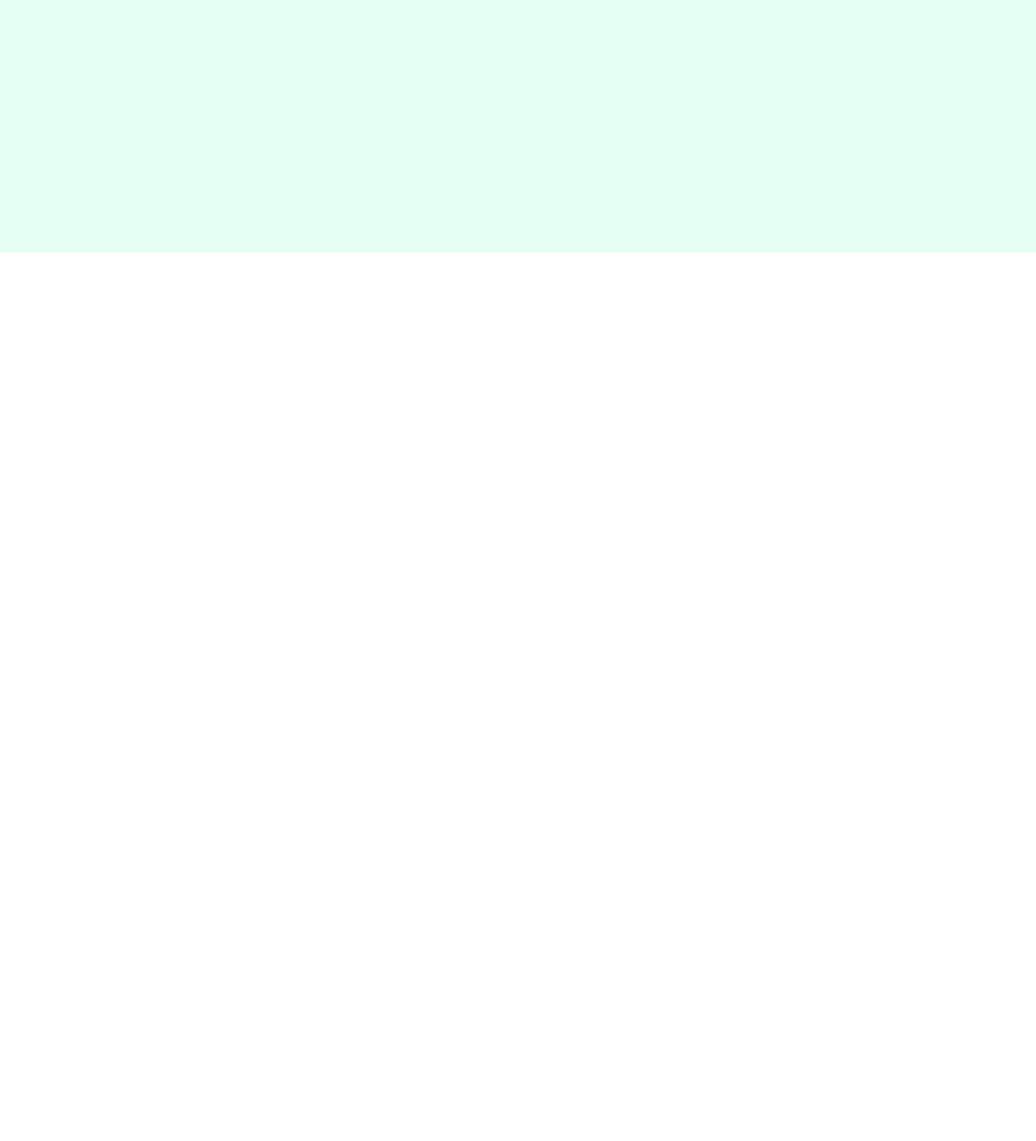
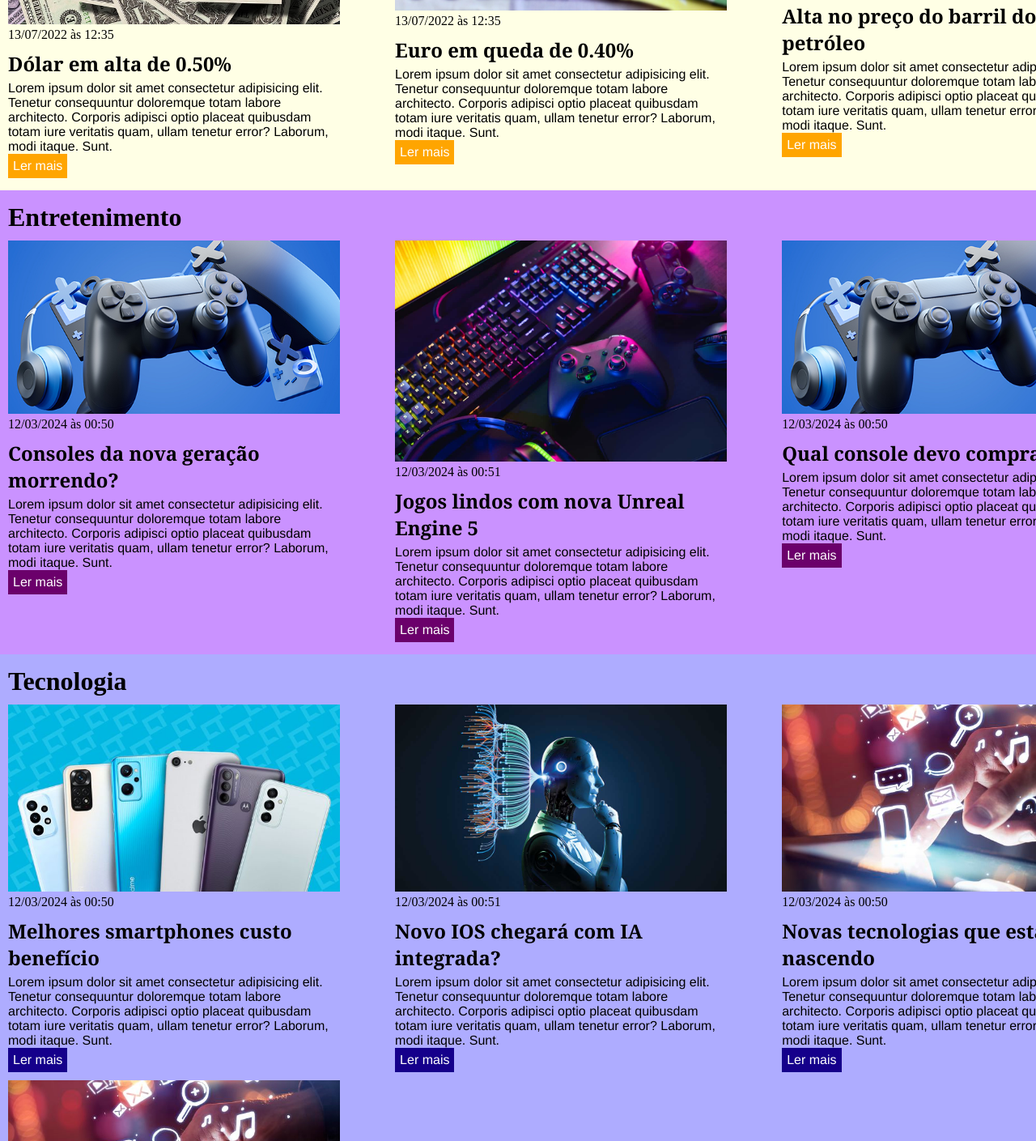
Before and after one commit to AdrielCMSS/avalia-o_CSS, a plain HTML site: page index.html in a window 1280 px wide. Shown: the part 1391-2800 px from the top of the page at 81% size. Before the commit the page ends 1703 px from the top, so only its background shows below. Drawn offline with Linux system fonts and the light colour scheme.

Commit message:
artigos (tecnologia + entretenimento) + cores das sections + renome das imagens

```diff
--- a/index.html
+++ b/index.html
@@ -18,6 +18,12 @@
                 </li>
                 <li>
                     <a href="#economy" title="Ir para a seção de notícias">Economia</a>
+                </li>
+                <li>
+                    <a href="#entretenimento" title="Ir para a seção de notícias">Entretenimento</a>
+                </li>
+                <li>
+                    <a href="#tecnologia" title="Ir para a seção de notícias">Tecnologia</a>
                 </li>
             </ul>
         </nav>
@@ -115,11 +121,92 @@
         </div>
     </section>
     <section id="entretenimento">
-        <div class=""container>
+        <div class="container">
             <h2>Entretenimento</h2>
             <div class="article">
                 <article>
-
+                    <img src="./imagens/game2.jpg" alt="Consoles da novageração" />
+                    <header>
+                        <time>12/03/2024 às 00:50</time>
+                    </header>
+                    <h3>Consoles da nova geração morrendo?</h3>
+                    <p>
+                        Lorem ipsum dolor sit amet consectetur adipisicing elit. Tenetur consequuntur doloremque totam labore architecto. Corporis adipisci optio placeat quibusdam totam iure veritatis quam, ullam tenetur error? Laborum, modi itaque. Sunt.
+                    </p>
+                    <a href="#" title="Leia a notícia completa">Ler mais</a>
+                </article>
+                <article>
+                    <img src="./imagens/games.jpg" alt="Unreal Engine 5" />
+                    <header>
+                        <time>12/03/2024 às 00:51</time>
+                    </header>
+                    <h3>Jogos lindos com nova Unreal Engine 5</h3>
+                    <p>
+                        Lorem ipsum dolor sit amet consectetur adipisicing elit. Tenetur consequuntur doloremque totam labore architecto. Corporis adipisci optio placeat quibusdam totam iure veritatis quam, ullam tenetur error? Laborum, modi itaque. Sunt.
+                    </p>
+                    <a href="#" title="Leia a notícia completa">Ler mais</a>
+                </article>
+                <article>
+                    <img src="./imagens/game2.jpg" alt="Comprar console" />
+                    <header>
+                        <time>12/03/2024 às 00:50</time>
+                    </header>
+                    <h3>Qual console devo comprar?</h3>
+                    <p>
+                        Lorem ipsum dolor sit amet consectetur adipisicing elit. Tenetur consequuntur doloremque totam labore architecto. Corporis adipisci optio placeat quibusdam totam iure veritatis quam, ullam tenetur error? Laborum, modi itaque. Sunt.
+                    </p>
+                    <a href="#" title="Leia a notícia completa">Ler mais</a>
+                </article>
+            </div>
+        </div>
+    </section>
+    <section id="tecnologia">
+        <div class="container">
+            <h2>Tecnologia</h2>
+            <div class="article">
+                <article>
+                    <img src="./imagens/celulares.jpeg" alt="smartphones" />
+                    <header>
+                        <time>12/03/2024 às 00:50</time>
+                    </header>
+                    <h3>Melhores smartphones custo benefício</h3>
+                    <p>
+                        Lorem ipsum dolor sit amet consectetur adipisicing elit. Tenetur consequuntur doloremque totam labore architecto. Corporis adipisci optio placeat quibusdam totam iure veritatis quam, ullam tenetur error? Laborum, modi itaque. Sunt.
+                    </p>
+                    <a href="#" title="Leia a notícia completa">Ler mais</a>
+                </article>
+                <article>
+                    <img src="./imagens/ia.jpg" alt="IOS" />
+                    <header>
+                        <time>12/03/2024 às 00:51</time>
+                    </header>
+                    <h3>Novo IOS chegará com IA integrada?</h3>
+                    <p>
+                        Lorem ipsum dolor sit amet consectetur adipisicing elit. Tenetur consequuntur doloremque totam labore architecto. Corporis adipisci optio placeat quibusdam totam iure veritatis quam, ullam tenetur error? Laborum, modi itaque. Sunt.
+                    </p>
+                    <a href="#" title="Leia a notícia completa">Ler mais</a>
+                </article>
+                <article>
+                    <img src="./imagens/tecnologia.jpeg" alt="novas tecnologias" />
+                    <header>
+                        <time>12/03/2024 às 00:50</time>
+                    </header>
+                    <h3>Novas tecnologias que estão nascendo</h3>
+                    <p>
+                        Lorem ipsum dolor sit amet consectetur adipisicing elit. Tenetur consequuntur doloremque totam labore architecto. Corporis adipisci optio placeat quibusdam totam iure veritatis quam, ullam tenetur error? Laborum, modi itaque. Sunt.
+                    </p>
+                    <a href="#" title="Leia a notícia completa">Ler mais</a>
+                </article>
+                <article>
+                    <img src="./imagens/tecnologia.jpeg" alt="novas tecnologias" />
+                    <header>
+                        <time>12/03/2024 às 00:50</time>
+                    </header>
+                    <h3>Novas tecnologias que estão nascendo</h3>
+                    <p>
+                        Lorem ipsum dolor sit amet consectetur adipisicing elit. Tenetur consequuntur doloremque totam labore architecto. Corporis adipisci optio placeat quibusdam totam iure veritatis quam, ullam tenetur error? Laborum, modi itaque. Sunt.
+                    </p>
+                    <a href="#" title="Leia a notícia completa">Ler mais</a>
                 </article>
             </div>
         </div>
--- a/main.css
+++ b/main.css
@@ -116,3 +116,27 @@ section h2 {
 #economy a:hover {
     color: red;
 }
+
+#entretenimento {
+    background-color: rgb(202, 146, 255);
+}
+
+#entretenimento a {
+    background-color: rgb(107, 0, 107);
+}
+
+#entretenimento a:hover {
+    color: rgb(255, 0, 255);
+}
+
+#tecnologia {
+    background-color: rgb(174, 172, 255);
+}
+
+#tecnologia a {
+    background-color: rgb(21, 0, 139);
+}
+
+#tecnologia a:hover {
+    color: rgb(62, 138, 253);
+}
```
Also changed, not shown: imagens/celulares.jpeg (renamed from imagens/i611524.jpeg), imagens/game2.jpg (renamed from imagens/games-KateStudio-shutterstock.jpg), imagens/games.jpg (renamed from imagens/Games-Brasil.jpg), imagens/ia.jpg (renamed from imagens/81-1.jpg), imagens/tecnologia.jpeg (renamed from imagens/i322916.jpeg).
